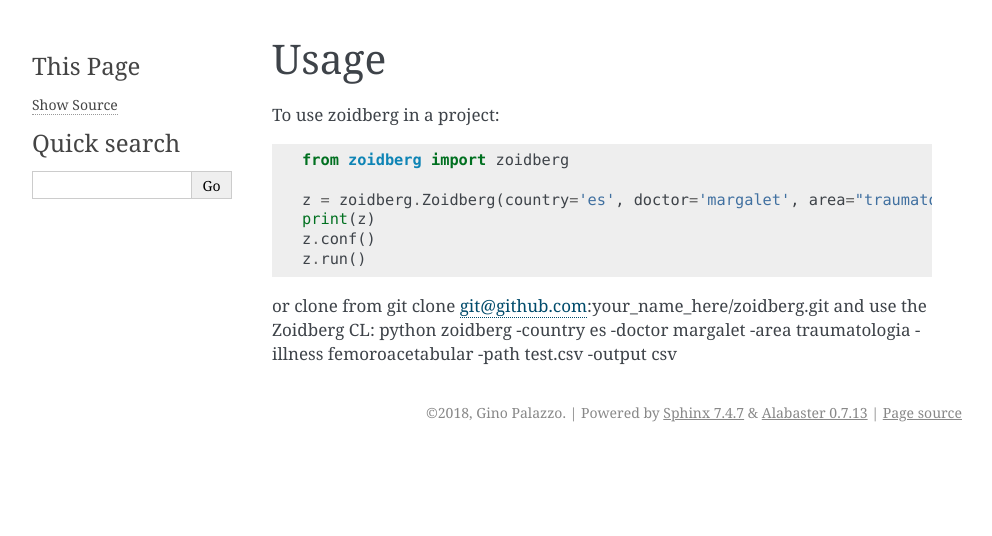
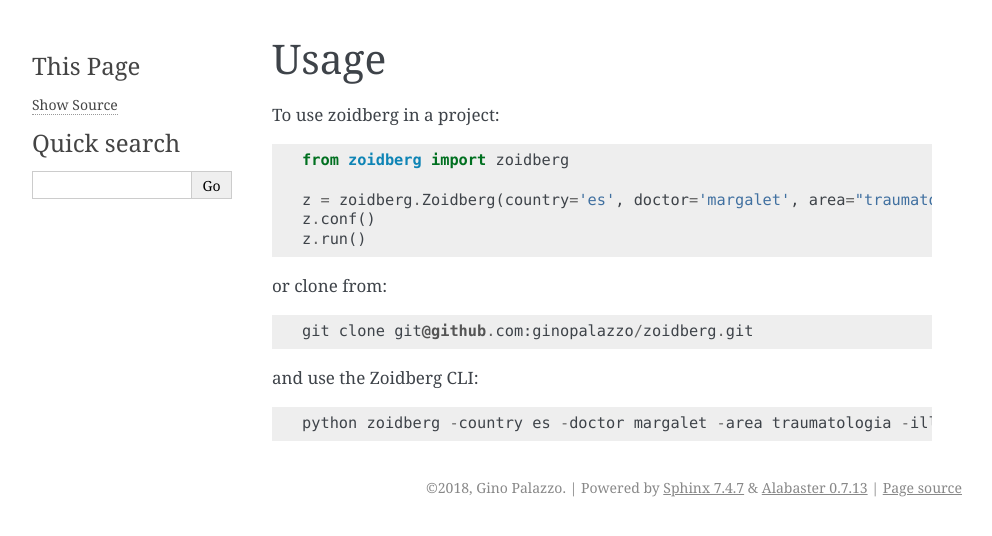
Before and after one commit to ginopalazzo/zoidberg, a Sphinx documentation site: the page built from docs/usage.rst, in a window 1280 px wide. Shown: the top 536 px of the page, without its empty margins (148-1140 px from the left). Built offline with Sphinx 7.4.7, drawn with Linux system fonts in a browser that asks for light colours; pages that are not in the unit, such as notebooks, are missing from menus.

Commit message:
Changelog for upcoming release 0.1.1.

```diff
--- a/docs/usage.rst
+++ b/docs/usage.rst
@@ -7,9 +7,13 @@ To use zoidberg in a project::
     from zoidberg import zoidberg
 
     z = zoidberg.Zoidberg(country='es', doctor='margalet', area="traumatologia", illness="femoroacetabular", path='test.csv', output='csv')
-    print(z)
     z.conf()
     z.run()
 
-or clone from git clone git@github.com:your_name_here/zoidberg.git and use the Zoidberg CL:
-python zoidberg -country es -doctor margalet -area traumatologia -illness femoroacetabular -path test.csv -output csv
+or clone from::
+
+    git clone git@github.com:ginopalazzo/zoidberg.git
+
+and use the Zoidberg CLI::
+
+    python zoidberg -country es -doctor margalet -area traumatologia -illness femoroacetabular -path test.csv -output csv
--- a/setup.py
+++ b/setup.py
@@ -1,5 +1,9 @@
 #!/usr/bin/env python
 # -*- coding: utf-8 -*-
+
+# https://jeffknupp.com/blog/2013/08/16/open-sourcing-a-python-project-the-right-way/
+# https://github.com/audreyr/cookiecutter-pypackage
+# pypi release checklist: https://gist.github.com/audreyr/5990987
 
 """The setup script."""
 
```
Also changed, not shown: README.rst (+8 -5 lines).
